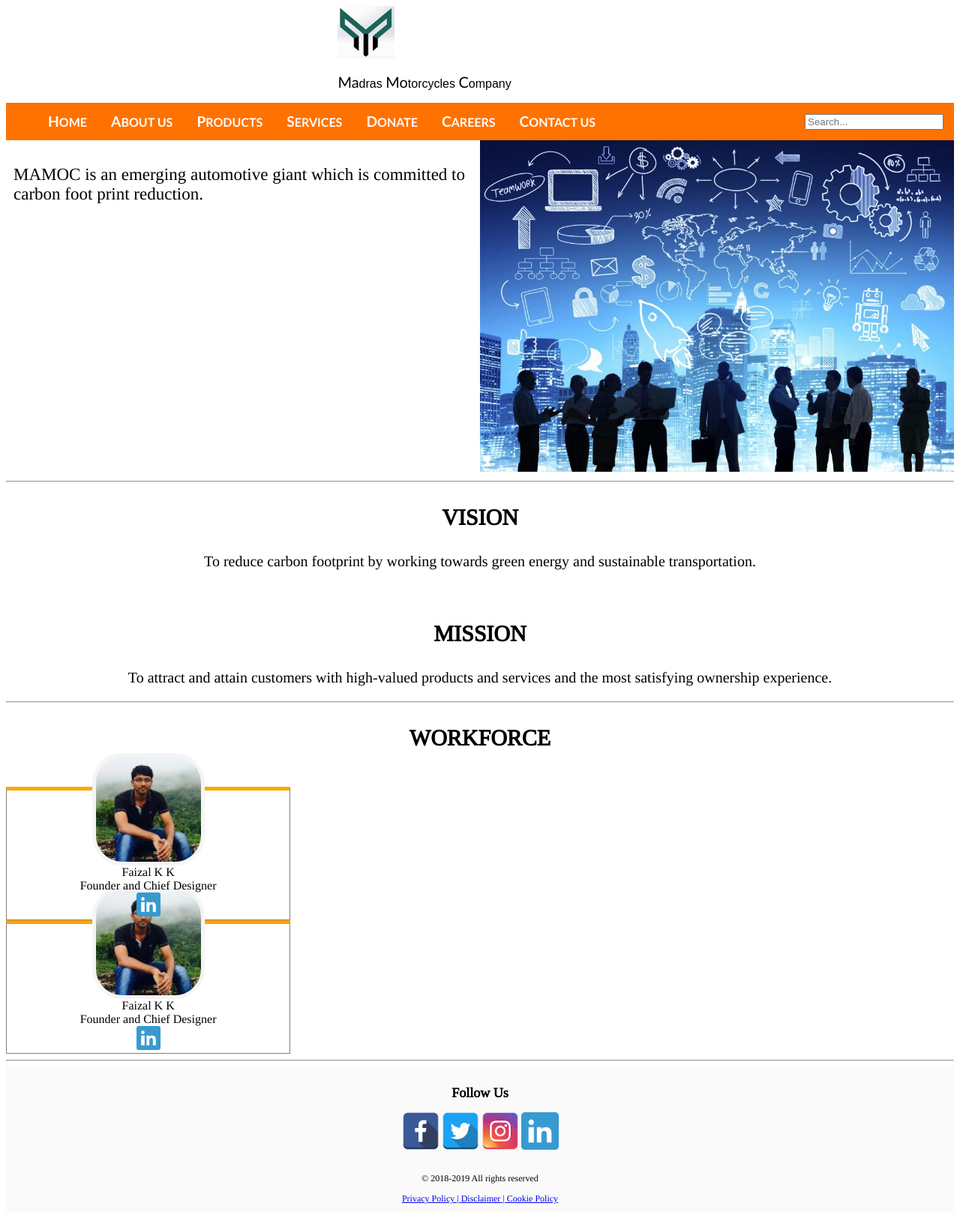
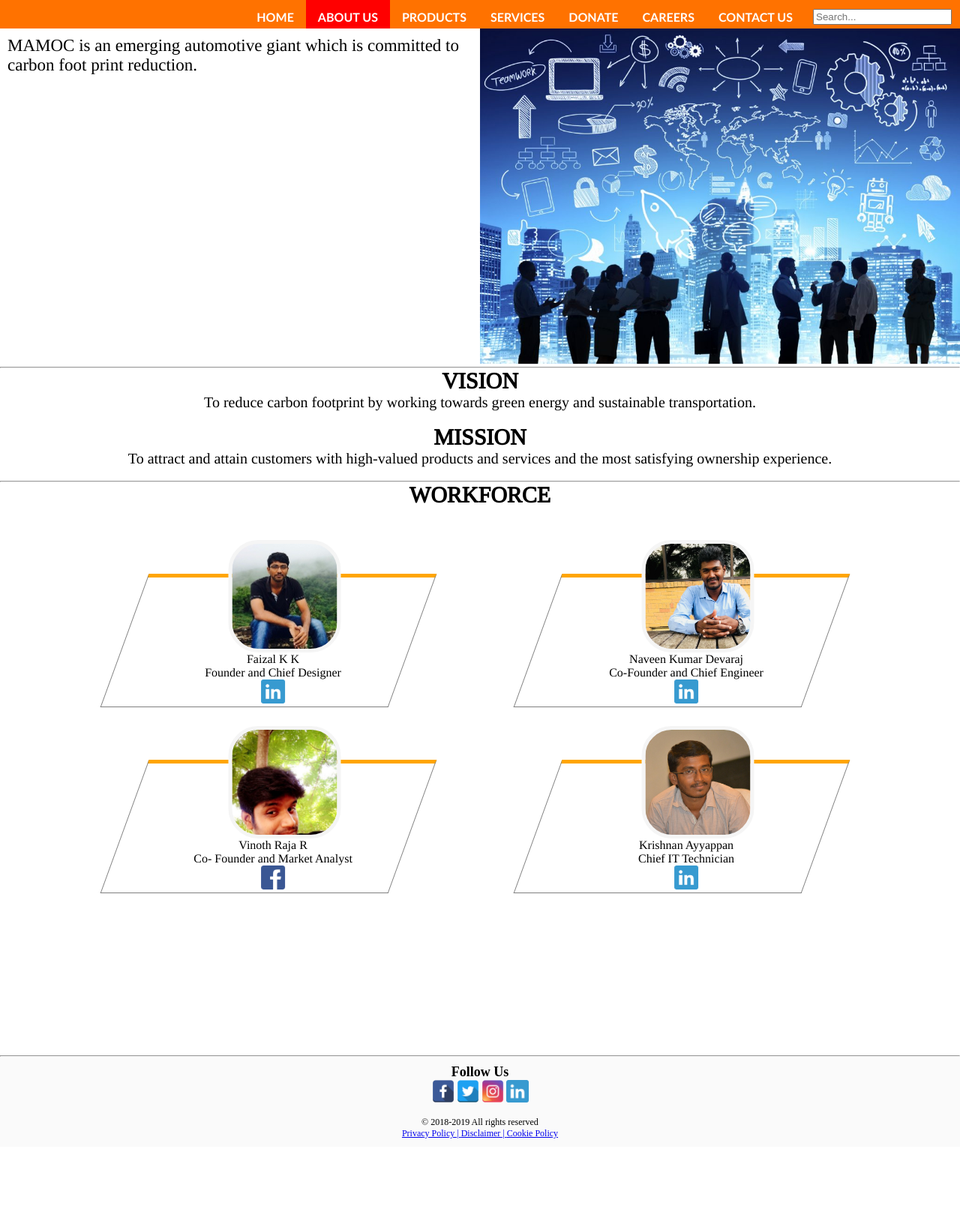
Before and after one commit to krishnanayyappan/mamoc, a PHP site: page /about.php in a window 1280 px wide. Shown: the whole page at 75% size. After the commit the page ends 1518 px from the top, so only its background shows below. Run offline with PHP 8.4, Linux system fonts and the light colour scheme.

Commit message:
Highlighted active page

```diff
--- a/about.php
+++ b/about.php
@@ -44,12 +44,26 @@
             text-align: center;
         }
 
+        .people:after {
+            content: "";
+            display: table;
+            clear: both;
+        }
+
         .tmm_member {
             width:30%;
             left: 50%;
             top: 32%;
+            float: left;
+            margin-left: 13%;
+            margin-top: 70px;
             align-content: center;
-            /*transform: translate(50%, 50%);*/
+            /*display: inline-block;*/
+            transform: skew(-20deg) /*rotate(2deg)*/;
+        }
+
+        .tmm_member::after {
+            clear: both;
         }
 
         .tmm_photo {
@@ -58,7 +72,18 @@
             margin-top:-50px;
             border-radius:40px !important;
             border:5px solid whitesmoke;
+            transform: skew(20deg);
         }
+
+        .tmm_textblock {
+            transform: skew(20deg);
+            padding-left: 50px;
+        }
+
+        .about {
+            background-color: red;
+        }
+
     </style>
 </head>
 
@@ -83,25 +108,14 @@
         <p id="mission" style="font-size: 30px; font-weight: bold; text-transform: uppercase;">Mission</p>
         <p id="mission_statement" style="font-size: 20px;">To attract and attain customers with high-valued products and services and the most satisfying ownership experience.</p>
     </div>
+    <br>
     <hr>
 
     <div class="workforce">
         <p id="wf_title" style="font-size: 30px; text-align: center;font-weight: bold; text-transform: uppercase;">Workforce</p>
         <br>
 
-        <div class="tmm_member" style="border: 1px solid grey; border-top: orange solid 5px; ">
-          <div class="tmm_photo tmm_phover_trustees_0"
-            style="background: url('images/workforce/Faizal.jpg'); margin-left:auto; margin-right:auto; background-size:cover !important;">
-          </div>
-          <div class="tmm_textblock">
-            <div class="tmm_names"><span class="tmm_fname">Faizal</span> <span class="tmm_lname">K K</span></div>
-            <div class="tmm_job">Founder and Chief Designer</div>
-            <!-- <div class="tmm_desc" style="text-align:center">The Horlicks man of AWARE</div> -->
-            <div class="tmm_scblock"><a target="_blank" class="tmm_sociallink"
-                href="https://www.linkedin.com/in/faizalkk/" title="LinkedIn Profile"><img alt="LinkedIn Profile"
-                  src="images/socialmedia/linkedin.png" style="width: 32px; height: 32px;"></a></div>
-          </div>
-        </div>
+        <div class="people">
         <div class="tmm_member" style="border: 1px solid grey; border-top: orange solid 5px; ">
           <div class="tmm_photo tmm_phover_trustees_0"
             style="background: url('images/workforce/Faizal.jpg'); margin-left:auto; margin-right:auto; background-size:cover !important;">
@@ -116,7 +130,56 @@
           </div>
         </div>
 
+        <!-- <br><br><br><br><br><br><br> -->
 
+        <div class="tmm_member" style="border: 1px solid grey; border-top: orange solid 5px; ">
+          <div class="tmm_photo tmm_phover_trustees_1"
+            style="background: url('images/workforce/Naveen.jpeg'); margin-left:auto; margin-right:auto; background-size:cover !important;">
+          </div>
+          <div class="tmm_textblock">
+            <div class="tmm_names"><span class="tmm_fname">Naveen Kumar</span> <span class="tmm_lname">Devaraj</span></div>
+            <div class="tmm_job">Co-Founder and Chief Engineer</div>
+            <!-- <div class="tmm_desc" style="text-align:center">The Horlicks man of AWARE</div> -->
+            <div class="tmm_scblock"><a target="_blank" class="tmm_sociallink"
+                href="https://www.linkedin.com/in/naveendevaraj" title="LinkedIn Profile"><img alt="LinkedIn Profile"
+                  src="images/socialmedia/linkedin.png" style="width: 32px; height: 32px;"></a></div>
+          </div>
+        </div>
+
+        <!-- <br><br><br><br><br><br><br> -->
+
+        <div class="tmm_member" style="border: 1px solid grey; border-top: orange solid 5px; ">
+          <div class="tmm_photo tmm_phover_trustees_0"
+            style="background: url('images/workforce/Vinoth.jpg'); margin-left:auto; margin-right:auto; background-size:cover !important;">
+          </div>
+          <div class="tmm_textblock">
+            <div class="tmm_names"><span class="tmm_fname">Vinoth Raja</span> <span class="tmm_lname">R</span></div>
+            <div class="tmm_job">Co- Founder and Market Analyst</div>
+            <!-- <div class="tmm_desc" style="text-align:center">The Horlicks man of AWARE</div> -->
+            <div class="tmm_scblock"><a target="_blank" class="tmm_sociallink"
+                href="https://www.facebook.com/dudu.vino" title="Facebook Profile"><img alt="Facebook Profile"
+                  src="images/socialmedia/facebook_mini.png" style="width: 32px; height: 32px;"></a></div>
+          </div>
+        </div>
+
+        <br><br><br><br><br><br><br>
+
+        <div class="tmm_member" style="border: 1px solid grey; border-top: orange solid 5px; ">
+          <div class="tmm_photo tmm_phover_trustees_1"
+            style="background: url('images/workforce/Krishnan.jpg'); margin-left:auto; margin-right:auto; background-size:cover !important;">
+          </div>
+          <div class="tmm_textblock">
+            <div class="tmm_names"><span class="tmm_fname">Krishnan</span> <span class="tmm_lname">Ayyappan</span></div>
+            <div class="tmm_job">Chief IT Technician</div>
+            <!-- <div class="tmm_desc" style="text-align:center">The Horlicks man of AWARE</div> -->
+            <div class="tmm_scblock"><a target="_blank" class="tmm_sociallink"
+                href="https://www.linkedin.com/in/krishnanayyappan/" title="LinkedIn Profile"><img alt="LinkedIn Profile"
+                  src="images/socialmedia/linkedin.png" style="width: 32px; height: 32px;"></a></div>
+          </div>
+        </div>
+        </div>
+    </div>
+        <br><br><br><br><br><br><br><br><br><br><br><br>
     <hr>
     <?php include 'footer.php';?>
 
--- a/acknowledgement.php
+++ b/acknowledgement.php
@@ -33,7 +33,7 @@
 
 <body>
     <?php include 'topnav.php';?>
-
+    <br>
     <p id="middle">Thank you for believing in MaMoC. We take great pride in our mission and accomplishments and would like to express our gratitude.</p>
     <br><br>
     <p id="clickhere">Click <a href="home.php">here</a> to return to home page</p>
--- a/contactus.php
+++ b/contactus.php
@@ -227,16 +227,16 @@ li.dropdown {
   <form id="contact" method="post">
     <h3>Contact Form</h3>
     <fieldset>
-      <input placeholder="Your name*" type="text" tabindex="1" required autofocus>
+      <input placeholder="Your name *" type="text" tabindex="1" required autofocus>
     </fieldset>
     <fieldset>
-      <input placeholder="Your Email Address*" type="email" tabindex="2" required>
+      <input placeholder="Your Email Address *" type="email" tabindex="2" required>
     </fieldset>
     <fieldset>
       <input placeholder="Your Phone Number (optional)" type="tel" tabindex="3">
     </fieldset>
     <fieldset>
-      <input placeholder="Your Web Site (optional)" type="url" tabindex="4">
+      <input placeholder="Subject *" type="url" tabindex="4" required>
     </fieldset>
     <fieldset>
       <textarea placeholder="Type your message here...." tabindex="5" required></textarea>
--- a/footer.php
+++ b/footer.php
@@ -18,8 +18,8 @@
         }
 
         .socialmedia img {
-          width: 50px;
-          height: 50px;
+          width: 30px;
+          height: 30px;
         }
     </style>
 </head>
--- a/topnav.php
+++ b/topnav.php
@@ -10,6 +10,7 @@
         * {
             /*font-family: "Calibri", sans-serif;*/
             box-sizing: border-box;
+            margin: 0px;
         }
 
         #companyName {
@@ -35,20 +36,23 @@
         /* CSS code for topnav - Start */
         ul {
             list-style-type: none;
-            margin: 0;
             overflow: hidden;
             background-color: #ff7200;
             text-transform: uppercase;
-            height: 50px;
+            height: 38px;
             font-family: "Calibri", sans-serif;
+            position: relative;
+            margin: 0;
         }
 
         a::first-letter {
-            font-size: 120%;
+            /*font-size: 120%;*/
         }
 
         li {
-            float: left;
+            float: right;
+            height: inherit;
+            align-content: center;
         }
 
         li a,
@@ -107,37 +111,19 @@
             float: right;
             /*padding-left: 25px;
             padding-top: 15px;*/
-            padding: 14px;
+            padding: 11px;
         }
-
         /* CSS for topnav - Ends */
     </style>
 </head>
-
 <body>
-    <div class="logo">
-        <a href="home.php">
-            <img src="images/logos/MMC_Logo_Razor.jpg" alt="Logo"
-                style="width: 15%; height: 15%;">
-        </a>
-        <p id="companyName"><span id="Abbreviation">Ma</span>dras <span
-                id="Abbreviation">Mo</span>torcycles <span
-                id="Abbreviation">C</span>ompany</p>
-    </div>
-
+	<div class="topbar">
     <ul>
-        <li><a href="home.php">Home</a></li>
-        <li class="about">
-            <a href="javascript:void(0)" class="aboutBtn">About Us</a>
-            <div class="about-content">
-                <a href="#">Workforce</a>
-                <a href="#">Vision & Mission</a>
-            </div>
-        </li>
-        <li>
-            <a href="countdown.php">Products</a>
-        </li>
-
+        <li class="searchbtn"><input type="text" name="navsearch" id="navsearch"
+                placeholder="Search..."></li>
+        <li class="contact"><a href="contact.php">Contact Us</a></li>
+		<li class="careers"><a href="#">Careers</a></li>
+        <li class="donate"><a href="donate.php">Donate</a></li>
         <li class="services">
             <a href="javascript:void(0)" class="servicesBtn">Services</a>
             <div class="services-content">
@@ -145,13 +131,21 @@
                 <a href="#">Charging<br>Station</a>
             </div>
         </li>
-        <li><a href="donate.php">Donate</a></li>
-        <li><a href="#">Careers</a></li>
-        <li><a href="#">Contact Us</a></li>
+        <li class="products">
+            <a href="#">Products</a>
+        </li>
+		<li class="about">
+          <a href="about.php" class="aboutBtn">About Us</a>
+        </li>
+        <li class="home"><a href="home.php">Home</a></li>
+        <li class="logo" style="float: left;">
+        	<a href="home.php">
+        		<img src="images/logos/MMC_Logo_Razor.jpg" alt="Logo" style="width: 30px; height: 30px;" />
+        	</a>
+        </li>
+    </ul>
 
-        <li class="searchbtn"><input type="text" name="navsearch" id="navsearch"
-                placeholder="Search..."></li>
-    </ul>
+	</div>
 
 </body>
 
```
Also changed, not shown: contact.php (added, +83 -0 lines), donate.php (+7 -7 lines), home.php (+14 -8 lines), triggeremail.php (added, +11 -0 lines), images/workforce/Vinoth.jpg (added).
